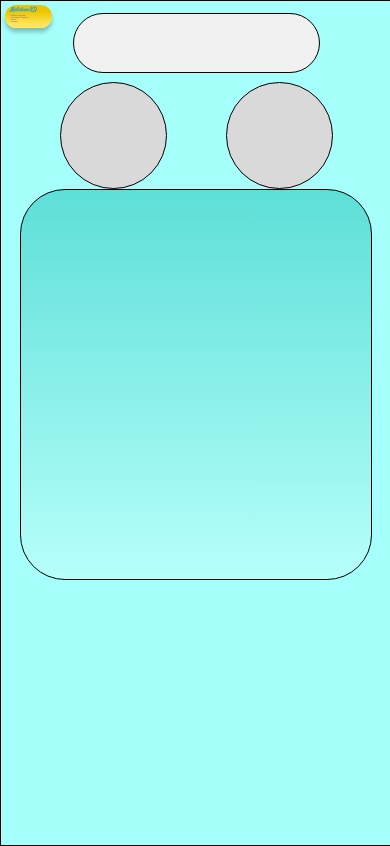
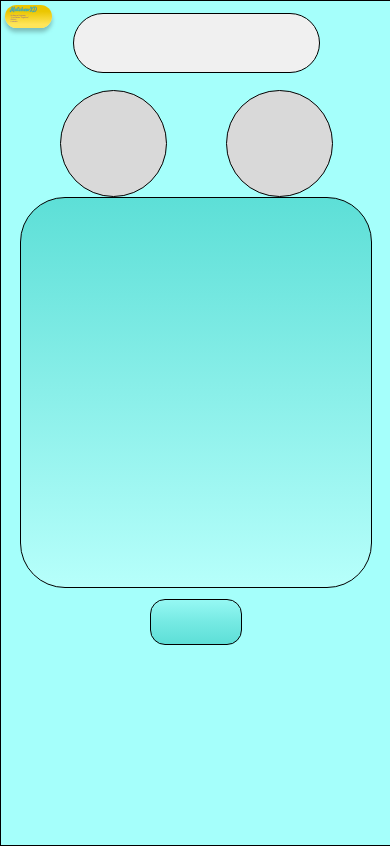
Before and after one commit to MatchewXD/calculator-webapp, a React (Create React App) app: page / in a window 390 px wide. Built offline with nearby package versions, Linux system fonts and the light colour scheme.

Commit message:
Added a status button for waking and sleeping the calculator. I also made it responsive

```diff
--- a/src/App.css
+++ b/src/App.css
@@ -101,7 +101,7 @@
   display: flex;
   justify-content: center;
   align-items: flex-end;
-  margin-top: 4%;
+  margin-top: 6%;
 
   width: 32.5vw;
   height: 6vw;
@@ -148,6 +148,20 @@
   border-radius: 34.3439px;
 }
 
+/* Status Button */
+
+.status-button {
+  position: absolute;
+  width: 9.2vw;
+  height: 4.5vw;
+  left: 72vw;
+  top: 9vw;
+
+  background: linear-gradient(180deg, rgba(93, 223, 215, 0.21) 0%, rgba(93, 223, 215, 0.65) 48.44%, #5DDFD7 100%);
+  border: 1px solid black;
+  border-radius: 15px;
+}
+
 /* Media */
 
 @media (max-width: 960px) {
@@ -163,4 +177,21 @@
     background: #F0F0F0;
     border: 0.817713px solid #000000;
   }
+
+  .status-button {
+    position: unset;
+    width: 9.2vw;
+    height: 4.5vw;
+    /* left: 72vw;
+    top: 9vw; */
+
+    min-width: 90px;
+    min-height: 44px;
+    margin-top: 3%;
+
+    background: linear-gradient(180deg, rgba(93, 223, 215, 0.21) 0%, rgba(93, 223, 215, 0.65) 48.44%, #5DDFD7 100%);
+    border: 1px solid black;
+    border-radius: 15px;
+  }
+
 }
--- a/src/components/calculator.jsx
+++ b/src/components/calculator.jsx
@@ -16,7 +16,6 @@ class Calculator extends React.Component {
       <div className="business-card">
         <div className="matchewxd">MatchewXD</div>
         <div className="job-disc">Software Engineer<br></br>"Live Better Together"<br></br>GitHub<br></br>LinkedIn</div>
-        {/* <div className="linx">GitHub<br></br>LinkedIn</div> */}
       </div>
       <div className="calc-container">
         <div className="speech-bubble"></div>
@@ -25,6 +24,7 @@ class Calculator extends React.Component {
           <div className="right eye"></div>
         </div>
         <div className="calc"></div>
+        <div className="status-button"></div>
       </div>
     </div >;
   }
```
